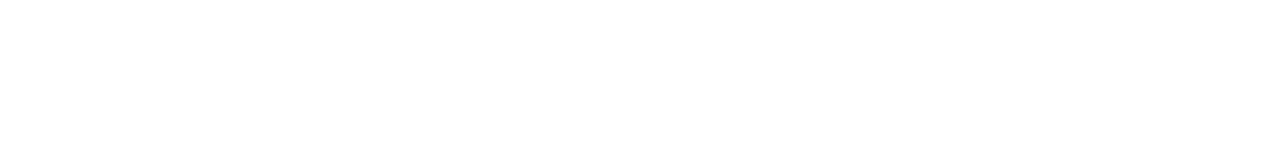
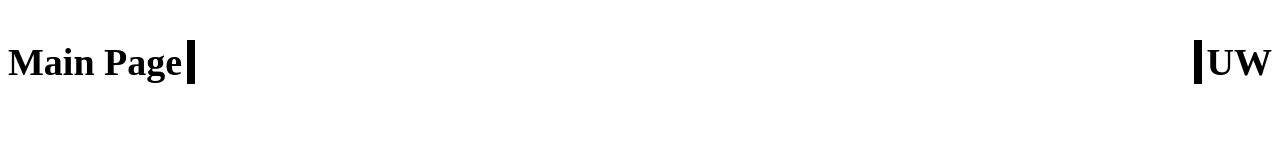
Before and after one commit to HenokA22/course-website, a plain HTML site: page public/schedule/visual.html in a window 1280 px wide. Drawn offline with Linux system fonts and the light colour scheme; files that its build step writes are made by us from their sources.

Commit message:
Updated Visual Schedule Header

```diff
--- /dev/null
+++ b/public/schedule/visual.css
@@ -0,0 +1,19 @@
+nav {
+  display: flex;
+  flex-direction: row;
+  justify-content: space-between;
+}
+
+h1 {
+  font-size: 38px;
+}
+
+#uw {
+  border-left: 8px solid black;
+  padding-left: 5px;
+}
+
+#main-button {
+  border-right: 8px solid black;
+  padding-right: 5px;
+}
--- a/public/schedule/visual.html
+++ b/public/schedule/visual.html
@@ -7,6 +7,9 @@
     <link rel="stylesheet" href="visual.css">
   </head>
   <body>
-
+    <nav>
+      <h1 id="main-button">Main Page</h1>
+      <h1 id="uw">UW</h1>
+    </nav>
   </body>
 </html>
```
Also changed, not shown: public/index.html (+1 -1 lines), public/styles.css (+3 -5 lines), visual.css (deleted).
